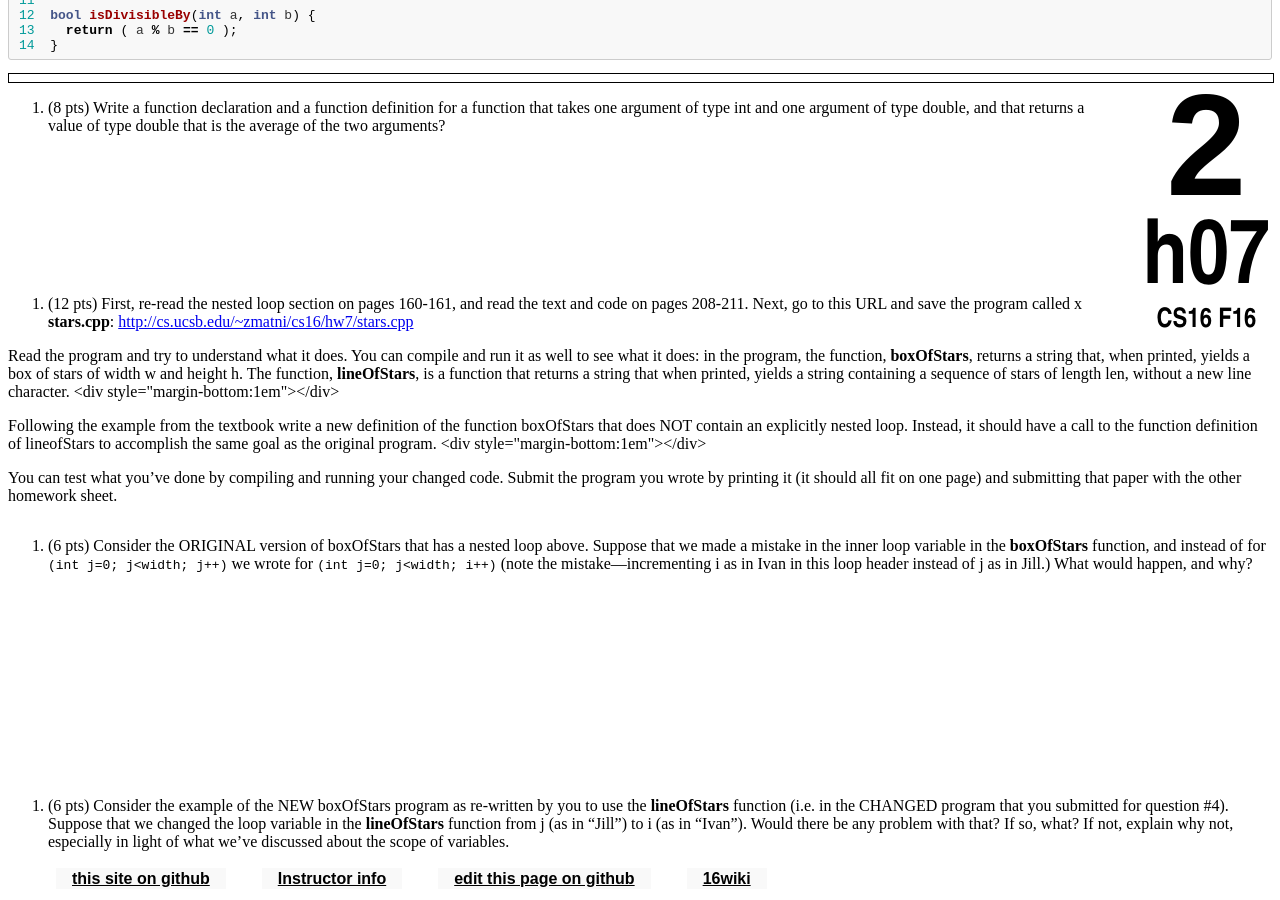
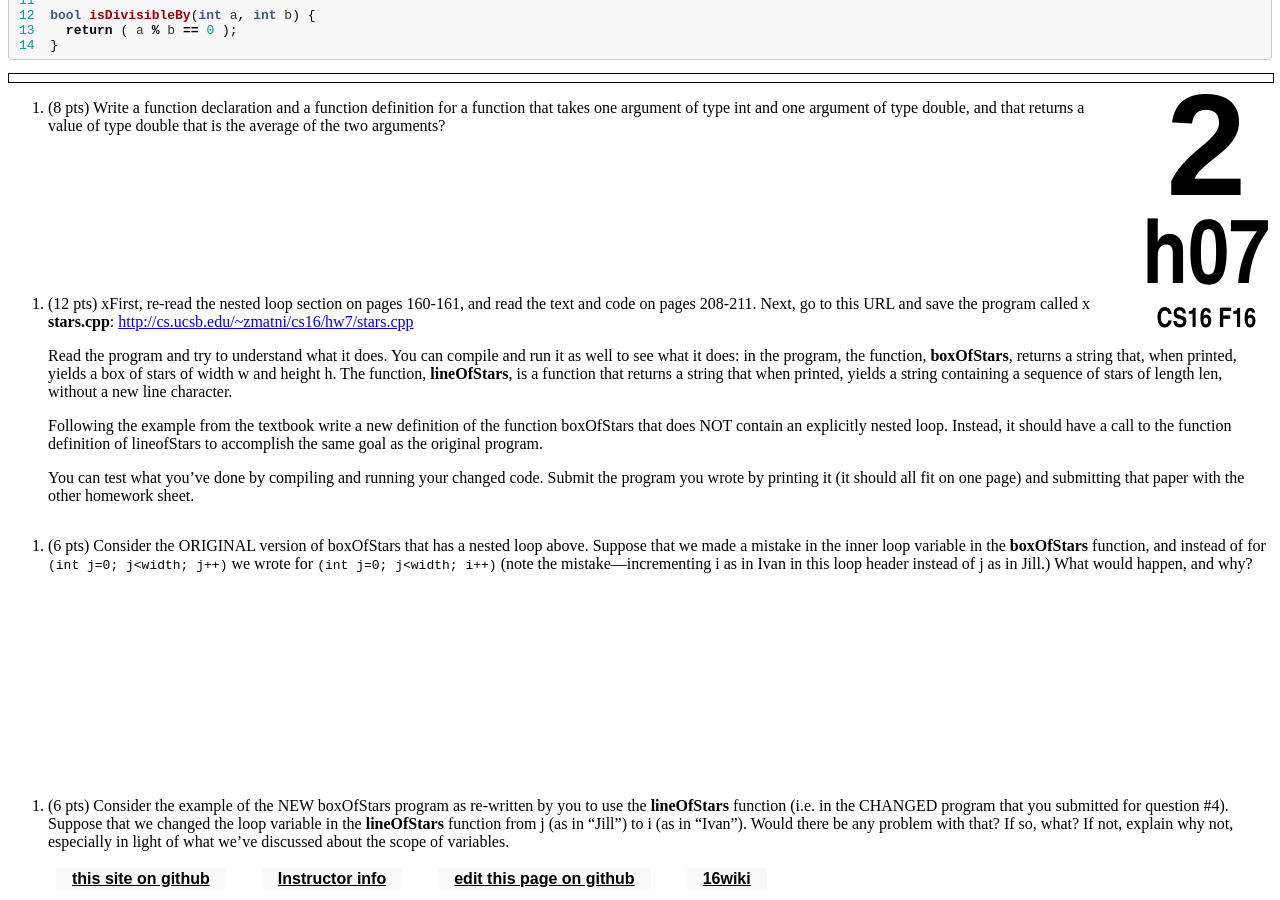
Before and after one commit to ucsb-cs16-s16/https-ucsb-cs16-s17.github.io, a Jekyll site: the page built from _hwk/h07.md, in a window 1280 px wide and 900 px high, scrolled down 1259 px. Built offline with Jekyll 4.4.1, drawn with Linux system fonts in a browser that asks for light colours.

Commit message:
Update h07.md

```diff
--- a/_hwk/h07.md
+++ b/_hwk/h07.md
@@ -52,16 +52,13 @@ f = static_cast<double>((a + b)*(c) / (d + e));	// (ex4)
 3.  (8 pts) Write a function declaration and a function definition for a function that takes one argument of type int and one argument of type double, and that returns a value of type double that is the average of the two arguments?
   <div style="margin-bottom:10em"></div>
 
-4.  (12 pts) First, re-read the nested loop section on pages 160-161, and read the text and code on pages 208-211. Next, go to this URL and save the program called x <b>stars.cpp</b>: [http://cs.ucsb.edu/~zmatni/cs16/hw7/stars.cpp](http://cs.ucsb.edu/~zmatni/cs16/hw7/stars.cpp)
+4.  (12 pts) xFirst, re-read the nested loop section on pages 160-161, and read the text and code on pages 208-211. Next, go to this URL and save the program called x <b>stars.cpp</b>: [http://cs.ucsb.edu/~zmatni/cs16/hw7/stars.cpp](http://cs.ucsb.edu/~zmatni/cs16/hw7/stars.cpp)
     <div style="margin-bottom:1em"></div>
-
-  Read the program and try to understand what it does. You can compile and run it as well to see what it does: in the program, the function, <b>boxOfStars</b>, returns a string that, when printed, yields a box of stars of width w and height h. The function, <b>lineOfStars</b>, is a function that returns a string that when printed, yields a string containing a sequence of stars of length len, without a new line character.
+    Read the program and try to understand what it does. You can compile and run it as well to see what it does: in the program, the function, <b>boxOfStars</b>, returns a string that, when printed, yields a box of stars of width w and height h. The function, <b>lineOfStars</b>, is a function that returns a string that when printed, yields a string containing a sequence of stars of length len, without a new line character.
     <div style="margin-bottom:1em"></div>
-
-  Following the example from the textbook write a new definition of the function boxOfStars that does NOT contain an explicitly nested loop. Instead, it should have a call to the function definition of lineofStars to accomplish the same goal as the original program.
+    Following the example from the textbook write a new definition of the function boxOfStars that does NOT contain an explicitly nested loop. Instead, it should have a call to the function definition of lineofStars to accomplish the same goal as the original program.
     <div style="margin-bottom:1em"></div>
-
-  You can test what you’ve done by compiling and running your changed code. Submit the program you wrote by printing it (it should all fit on one page) and submitting that paper with the other homework sheet.
+    You can test what you’ve done by compiling and running your changed code. Submit the program you wrote by printing it (it should all fit on one page) and submitting that paper with the other homework sheet.
   <div style="margin-bottom:2em"></div>
 
 5.	(6 pts) Consider the ORIGINAL version of boxOfStars that has a nested loop above. Suppose that we made a mistake in the inner loop variable in the <b>boxOfStars</b> function, and instead of for `(int j=0; j<width; j++)` we wrote for `(int j=0; j<width; i++)` (note the mistake—incrementing i as in Ivan in this loop header instead of j as in Jill.) What would happen, and why?
```
